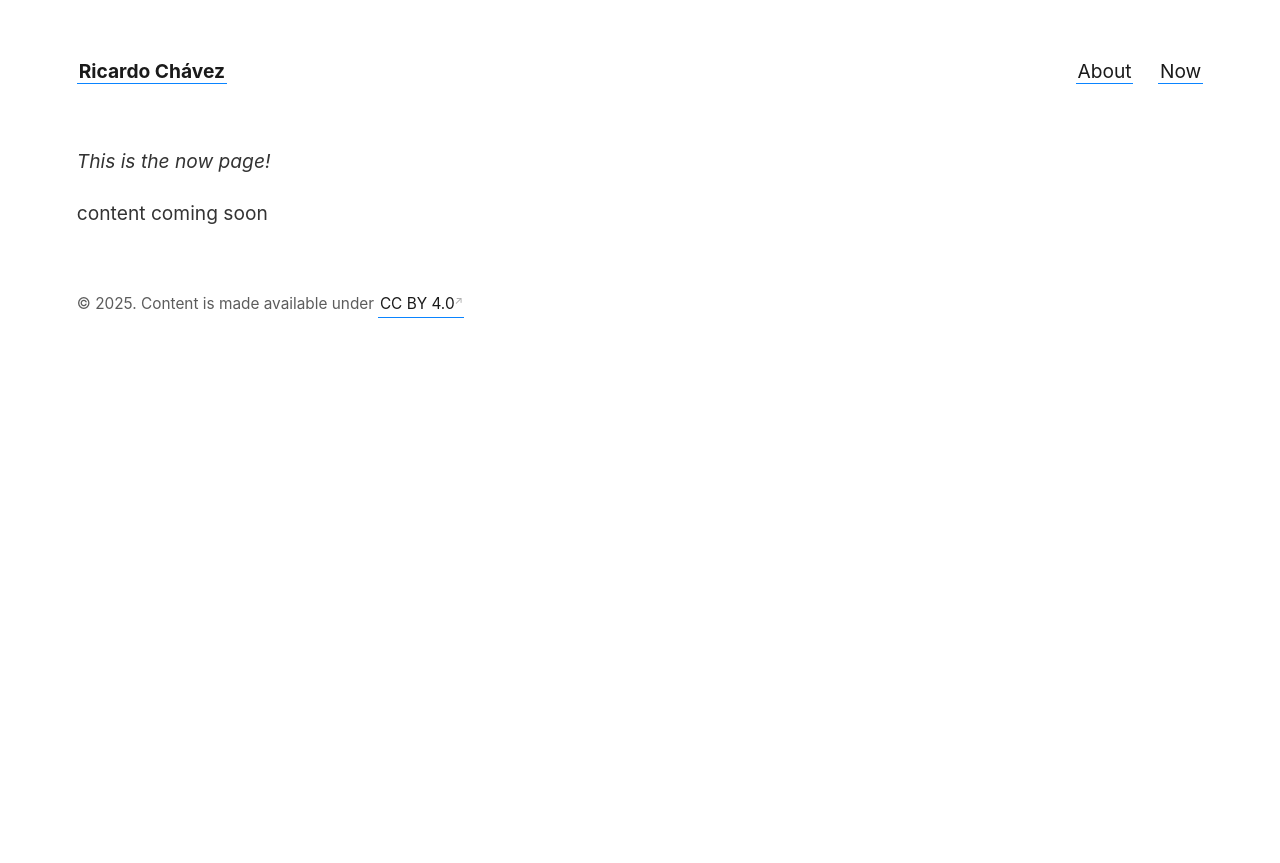
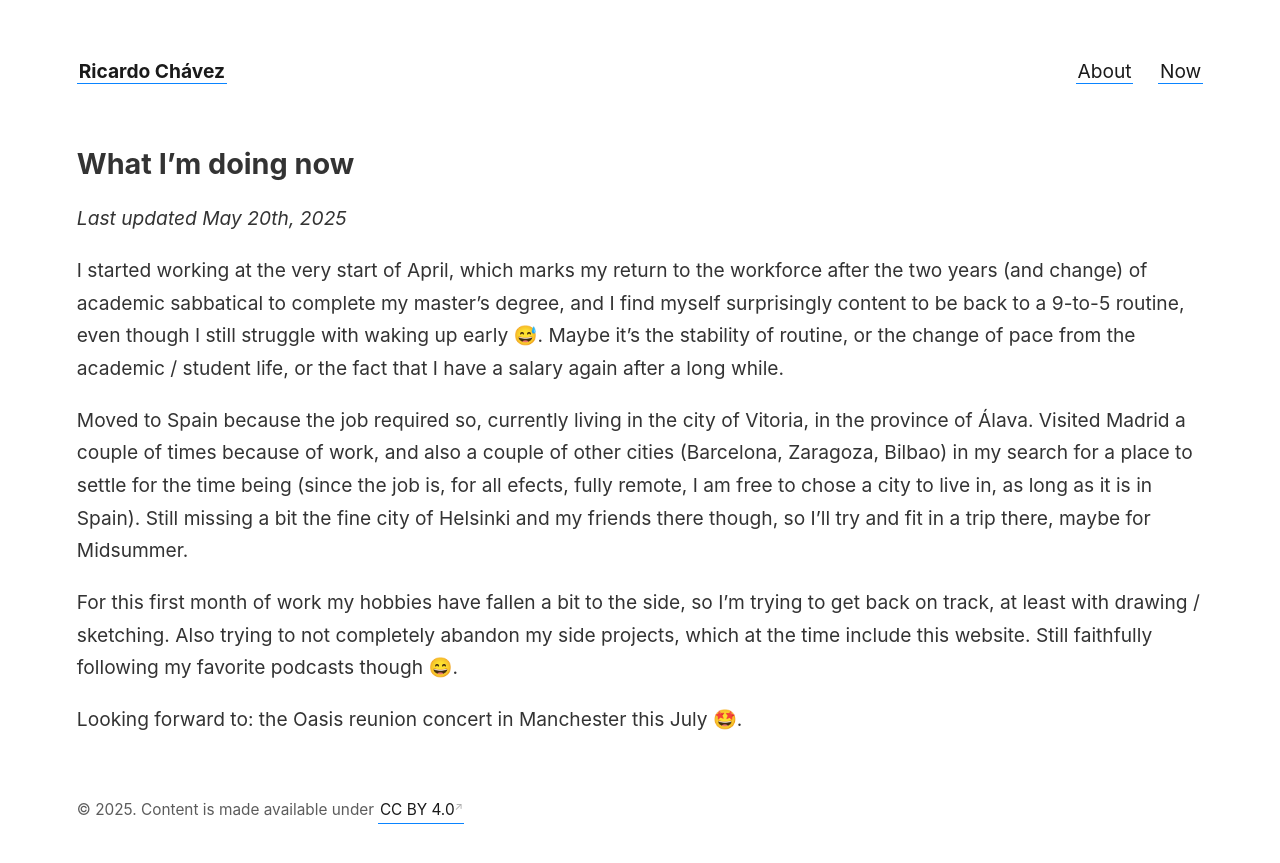
Before and after one commit to ricardochavezt/ricardochavezt.com, a Jekyll site: the page built from _pages/now.md, in a window 1280 px wide. Shown: the top 863 px of the page. Built offline with Jekyll 4.4.1, drawn with Linux system fonts in a browser that asks for light colours.

Commit message:
Added content in the /now page

```diff
--- a/_pages/now.md
+++ b/_pages/now.md
@@ -4,6 +4,14 @@ title: Now
 permalink: /now
 ---
 
-*This is the now page!*
+## What I'm doing now
 
-content coming soon
+_Last updated May 20th, 2025_
+
+I started working at the very start of April, which marks my return to the workforce after the two years (and change) of academic sabbatical to complete my master's degree, and I find myself surprisingly content to be back to a 9-to-5 routine, even though I still struggle with waking up early 😅. Maybe it's the stability of routine, or the change of pace from the academic / student life, or the fact that I have a salary again after a long while.
+
+Moved to Spain because the job required so, currently living in the city of Vitoria, in the province of Álava. Visited Madrid a couple of times because of work, and also a couple of other cities (Barcelona, Zaragoza, Bilbao) in my search for a place to settle for the time being (since the job is, for all efects, fully remote, I am free to chose a city to live in, as long as it is in Spain). Still missing a bit the fine city of Helsinki and my friends there though, so I'll try and fit in a trip there, maybe for Midsummer.
+
+For this first month of work my hobbies have fallen a bit to the side, so I'm trying to get back on track, at least with drawing / sketching. Also trying to not completely abandon my side projects, which at the time include this website. Still faithfully following my favorite podcasts though 😄.
+
+Looking forward to: the Oasis reunion concert in Manchester this July 🤩.
```
